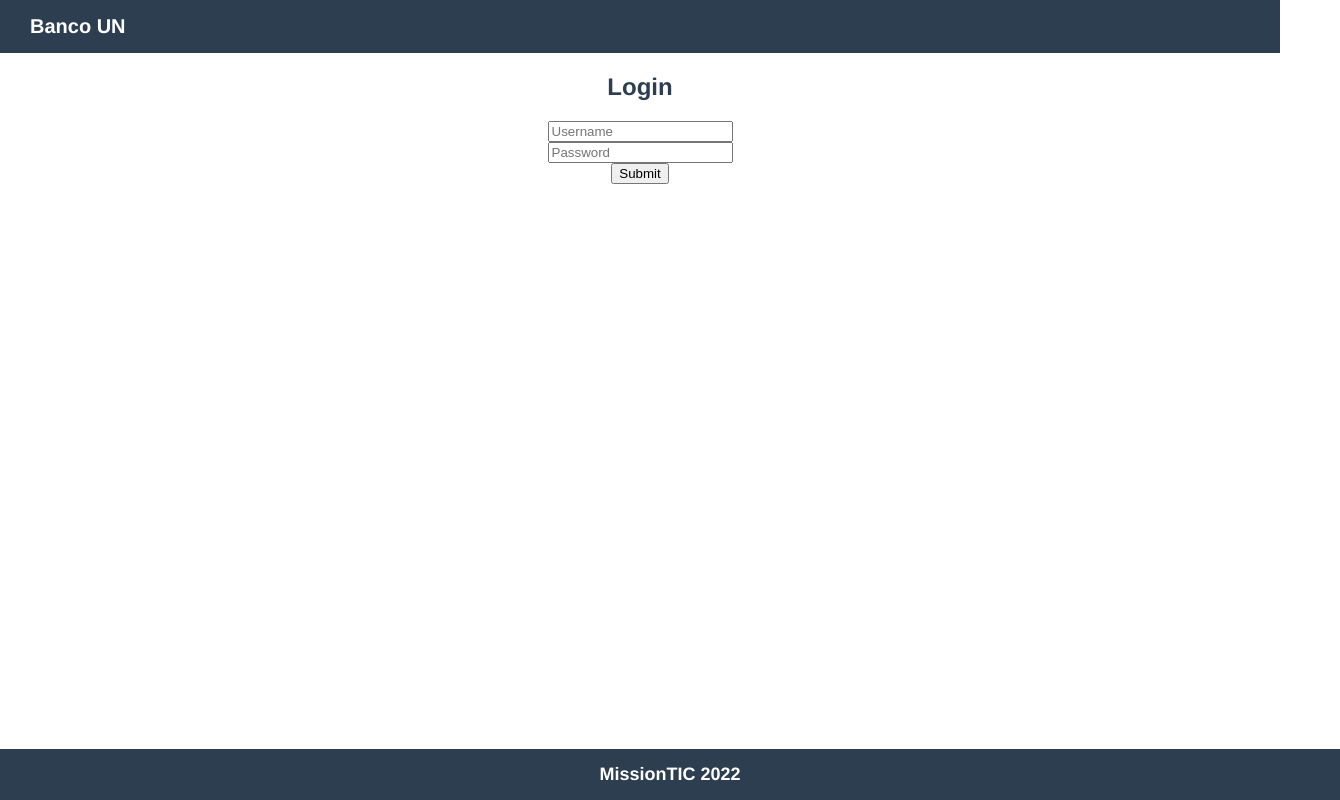
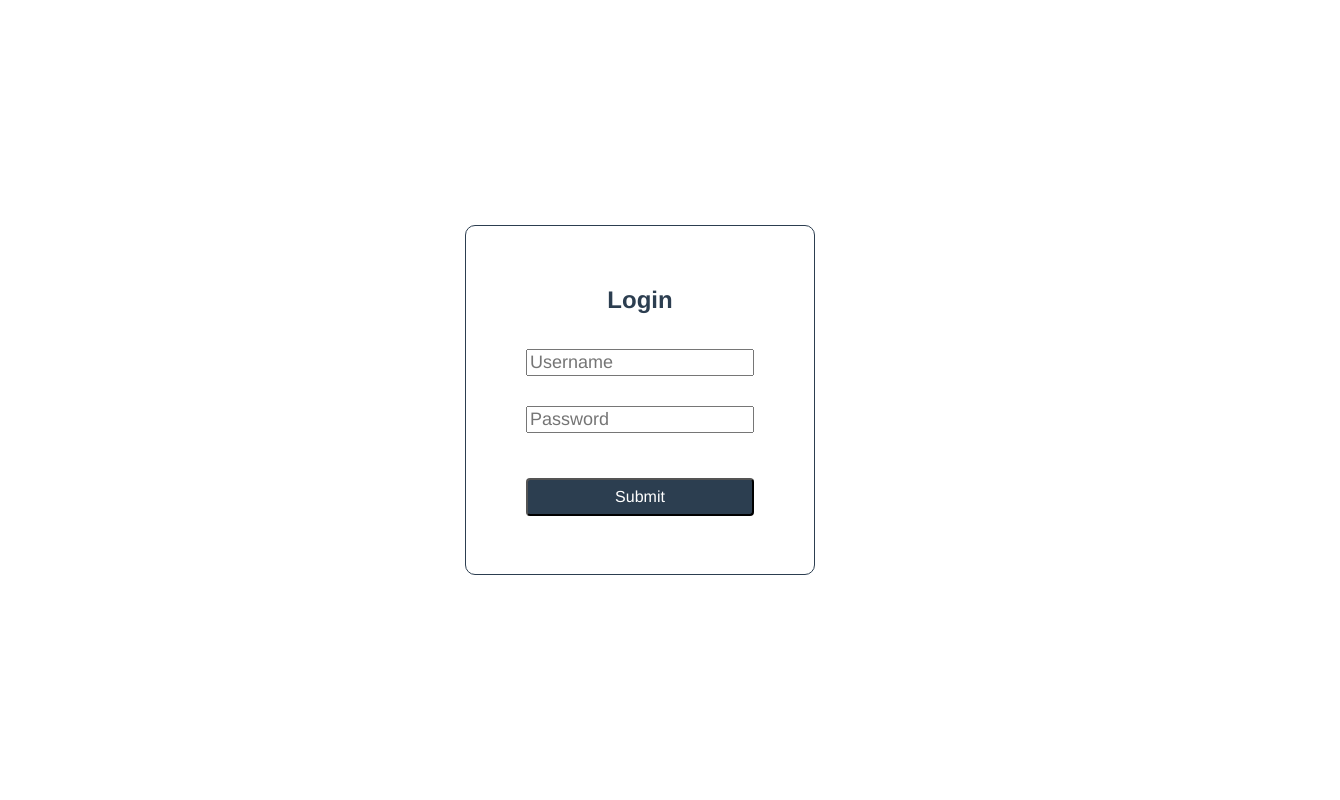
Before and after one commit to gcgarciab/dw3-webapp, a Vue app: page /user/auth in a window 1280 px wide. Shown: the whole page, 1340 px wide, since content can reach past the window. Built offline with nearby package versions, Linux system fonts and the light colour scheme; what @vue/apollo-option would draw is missing.

Commit message:
Login CSS

```diff
--- a/src/App.vue
+++ b/src/App.vue
@@ -1,7 +1,7 @@
 <template>
-  <header>
+  <header v-if="isAuth">
     <h1>Banco UN</h1>
-    <div v-if="isAuth" id="nav">
+    <div id="nav">
       <router-link to="/">Home</router-link> |
       <router-link to="/about">About</router-link> |
       <router-link :to="'/user/' + userId">Profile</router-link> |
@@ -13,7 +13,7 @@
 
   <router-view @logged="logged()"/>
 
-  <footer>
+  <footer v-if="isAuth">
     <h2>MissionTIC 2022</h2>
   </footer>
 </template>
--- a/src/views/UserAuth.vue
+++ b/src/views/UserAuth.vue
@@ -1,5 +1,5 @@
 <template>
-  <div>
+  <div class="content">
     <section class="login">
       <h1>Login</h1>
 
@@ -9,13 +9,13 @@
             class="form-control"
             placeholder="Username"
             v-model="username"
-        ><br>
+        >
         <input
             type="password"
             class="form-control"
             placeholder="Password"
             v-model="password"
-        ><br>
+        >
         <button type="submit" class="form-button">Submit</button>
       </form>
     </section>
@@ -77,6 +77,42 @@ export default {
   }
 }
 </script>
-<style lang="">
+<style>
 
+.content {
+  display: flex;
+  justify-content: center;
+  align-items: center;
+  height: 100vh;
+}
+
+.login {
+  width: 350px;
+  height: 350px;
+  border-radius: 10px;
+  border: 1px solid #2c3e50;
+  padding: 40px 60px;
+  box-sizing: border-box;
+}
+
+.login-form input {
+  font-family: Avenir, Helvetica, Arial, sans-serif;
+  font-size: 18px;
+  margin: 15px 0;
+  width: -webkit-fill-available;
+}
+
+.form-button {
+  margin-top: 30px;
+  display: block;
+  background: #2c3e50;
+  color: #fff;
+  font-family: Avenir, Helvetica, Arial, sans-serif;
+  font-size: 16px;
+  padding: 8px;
+  text-align: center;
+  border-radius: 4px;
+  width: 100%;
+  cursor: pointer;
+}
 </style>
--- a/src/views/UserHistory.vue
+++ b/src/views/UserHistory.vue
@@ -66,4 +66,43 @@ export default {
 
 <style scoped>
 
+.user-history {
+  display: flex;
+  justify-content: center;
+  flex-direction: column;
+  align-items: center;
+  height: calc(100vh - 110px);
+}
+
+hr {
+  width: 80%;
+}
+
+table {
+  margin: 40px 0 60px;
+}
+
+thead {
+  background: #2c3e50;
+  border: #2c3e50;
+}
+
+th {
+  color: #fff;
+  padding: 5px 15px;
+  width: 120px;
+}
+
+tbody tr {
+  border: #d1d1d1;
+}
+
+tbody tr:nth-child(2n) {
+  background: aliceblue;
+}
+
+td {
+  padding: 5px;
+}
+
 </style>
```
Lines whose indentation alone changed are shown as unchanged.
